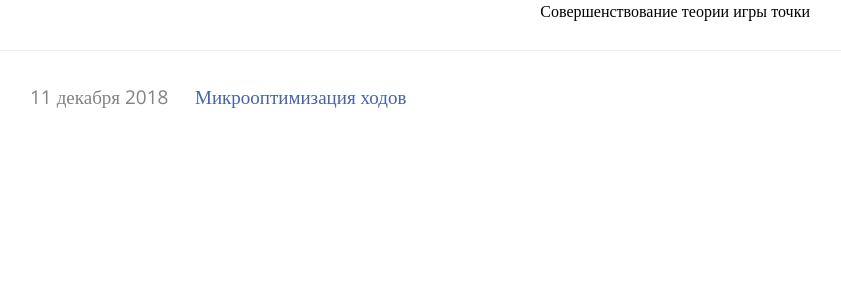
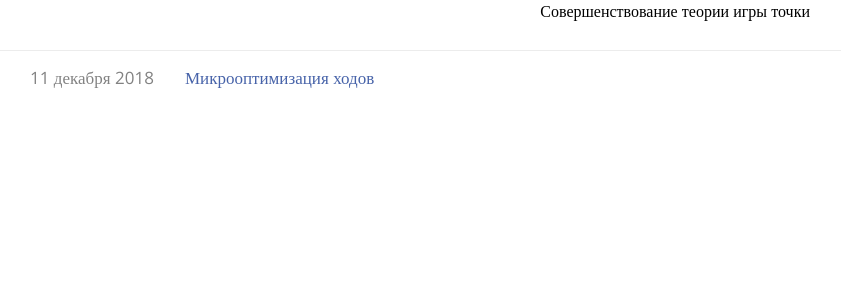
Before and after one commit to demin-dmitriy/demin-dmitriy.github.io, a Jekyll site: the page built from dots/index.html, in a window 1280 px wide. Shown: the top 300 px of the page, without its empty margins (230-1071 px from the left). Built offline with Jekyll 4.4.1, drawn with Linux system fonts in a browser that asks for light colours.

Commit message:
dots/index.html: tweak css

```diff
--- a/_sass/base.scss
+++ b/_sass/base.scss
@@ -18,10 +18,10 @@ body {
 #main {
 	margin: auto;
 	max-width: 760px;
-	padding-top: 33px;
+	padding-top: 15px;
 	padding-left: 10px;
 	padding-right: 10px;
-	font-size: 19px;
+	font-size: 17px;
 	font-weight: 300;
 }
 
@@ -38,25 +38,23 @@ body {
 
 #posts {
 	display: table;
-	// border-collapse: separate;
-	// border-spacing: 0px 5px;
 }
 
 .post {
 	display: table-row;
+
+	.date {
+		display: table-cell;
+		color: $grey-color;
+		width: 155px;
 	}
 
-.post .date {
+	.link {
 		display: table-cell;
-	color: $grey-color;
-	width: 165px;
-}
 
-.post .link {
-	display: table-cell;
-}
-
-.post .link a {
+		a {
 			color: $link-color;
 			text-decoration: none;
 		}
+	}
+}
```
Lines whose indentation alone changed are shown as unchanged.
